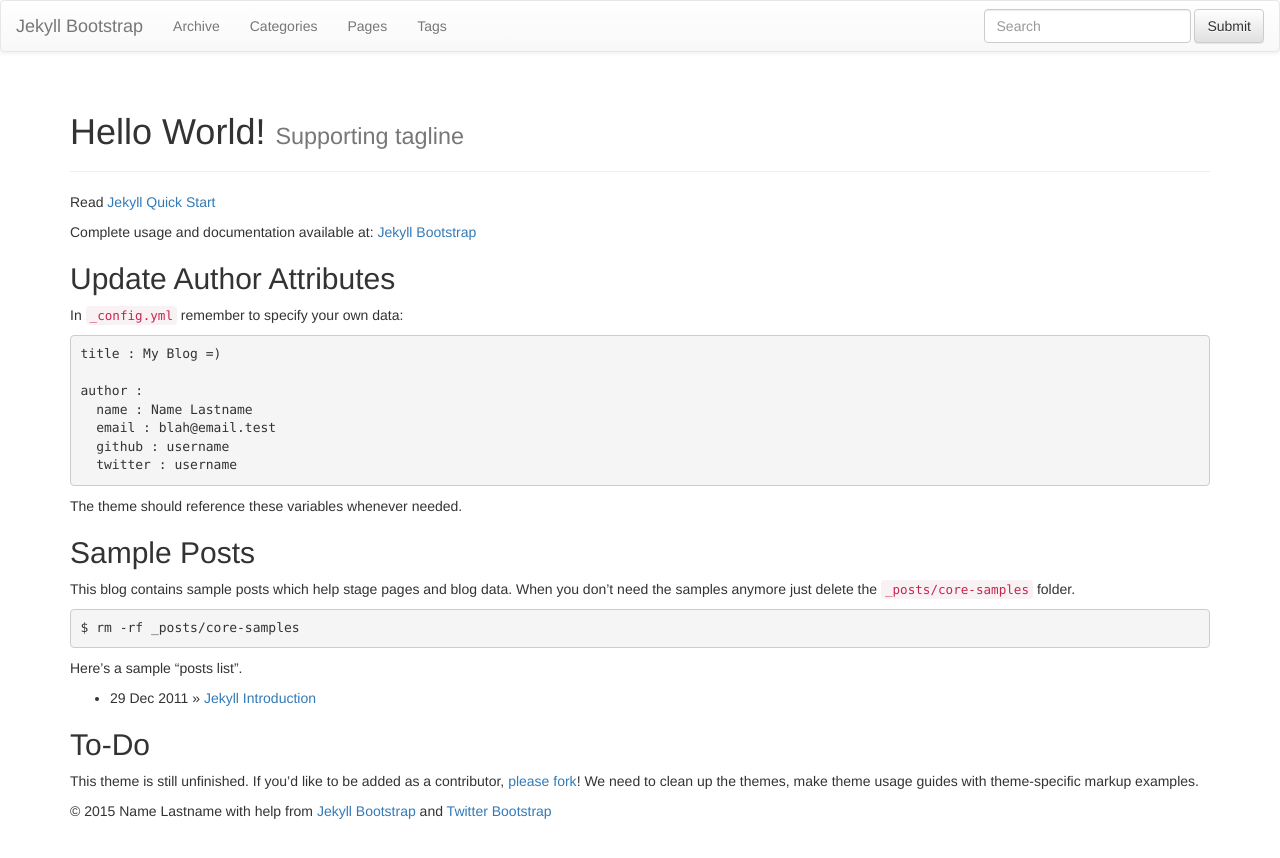
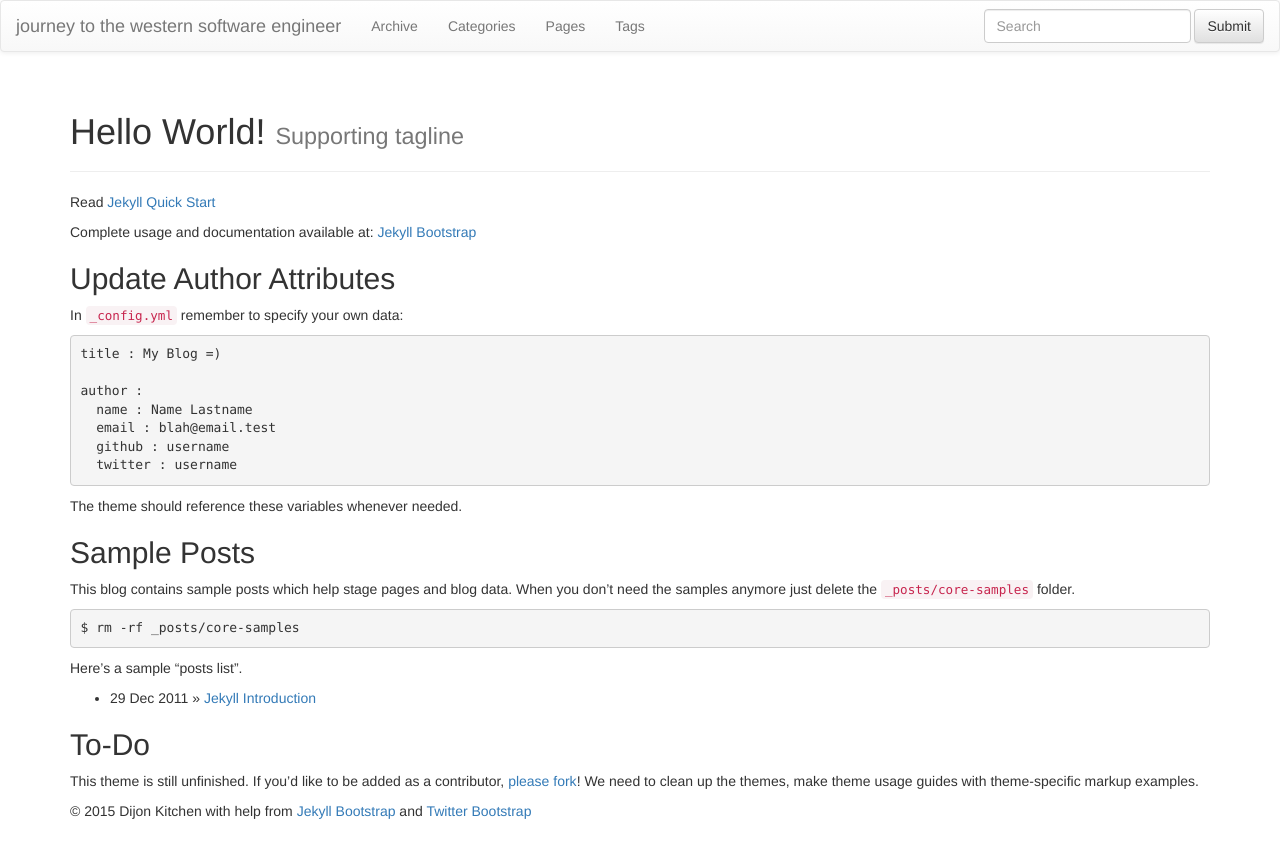
Before and after one commit to plusjade/jekyll-bootstrap, a Jekyll site: the page built from index.md, in a window 1280 px wide. Shown: the top 858 px of the page. Built offline with Jekyll 4.4.1, drawn with Linux system fonts in a browser that asks for light colours; nearby versions of some CDN libraries; library files that are not in the unit come from our copies.

Commit message:
Update _config.yml

```diff
--- a/_config.yml
+++ b/_config.yml
@@ -8,13 +8,13 @@ highlighter: pygments
 # Themes are encouraged to use these universal variables
 # so be sure to set them if your theme uses them.
 #
-title : Jekyll Bootstrap
-tagline: Site Tagline
+title : journey to the western software engineer
+tagline: random musings too long for 140 characters and too short for an ebook
 author :
-  name : Name Lastname
+  name : Dijon Kitchen
   email : blah@email.test
   github : username
-  twitter : username
+  twitter : dijonkitchen
   feedburner : feedname
 
 # The production_url is only used when full-domain names are needed
@@ -25,7 +25,7 @@ author :
 # Else if you are pushing to username.github.io, replace with your username.
 # Finally if you are pushing to a GitHub project page, include the project name at the end.
 #
-production_url : http://username.github.io
+production_url : http://dijonkitchen.github.io
 
 # All Jekyll-Bootstrap specific configurations are namespaced into this hash
 #
```
